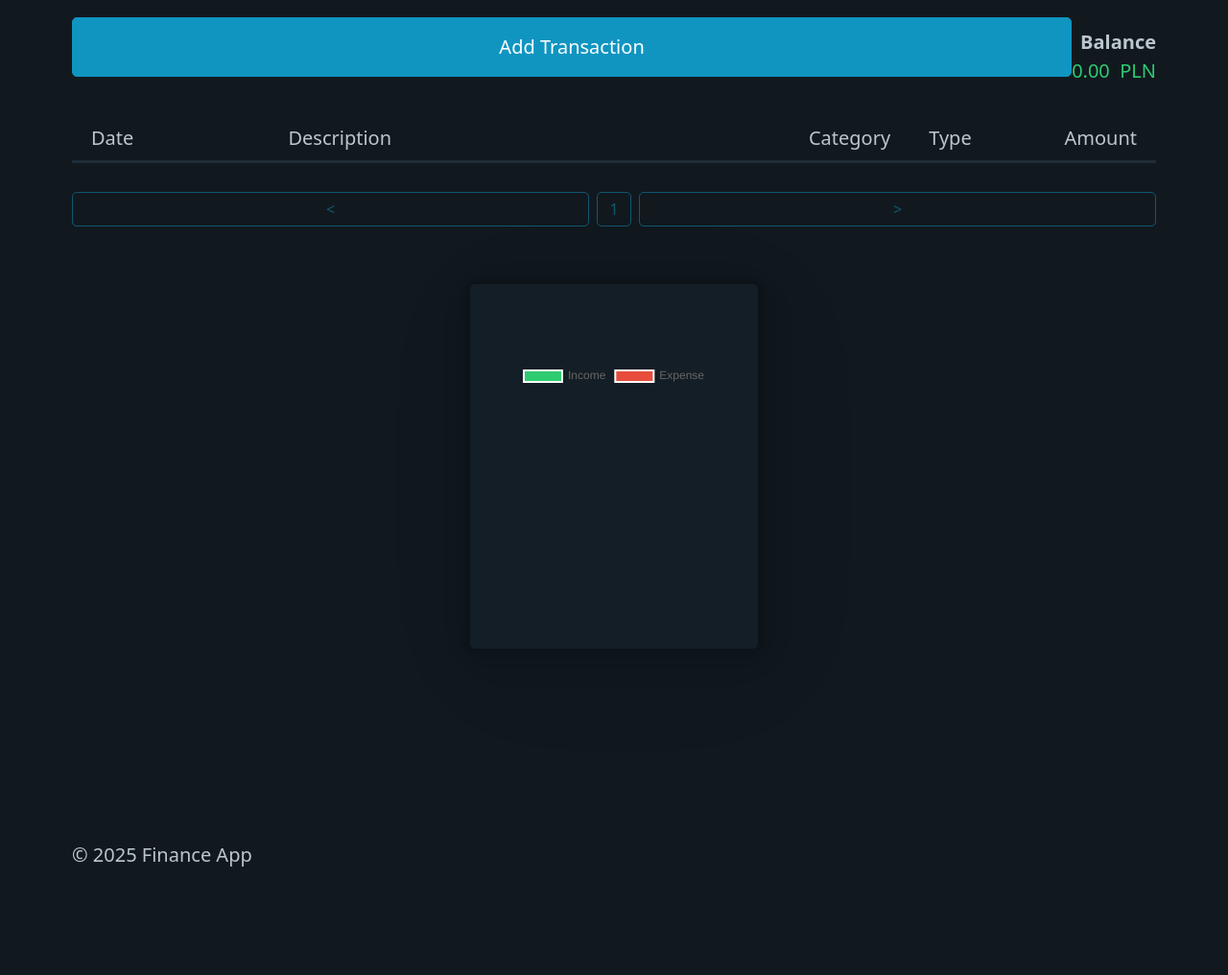
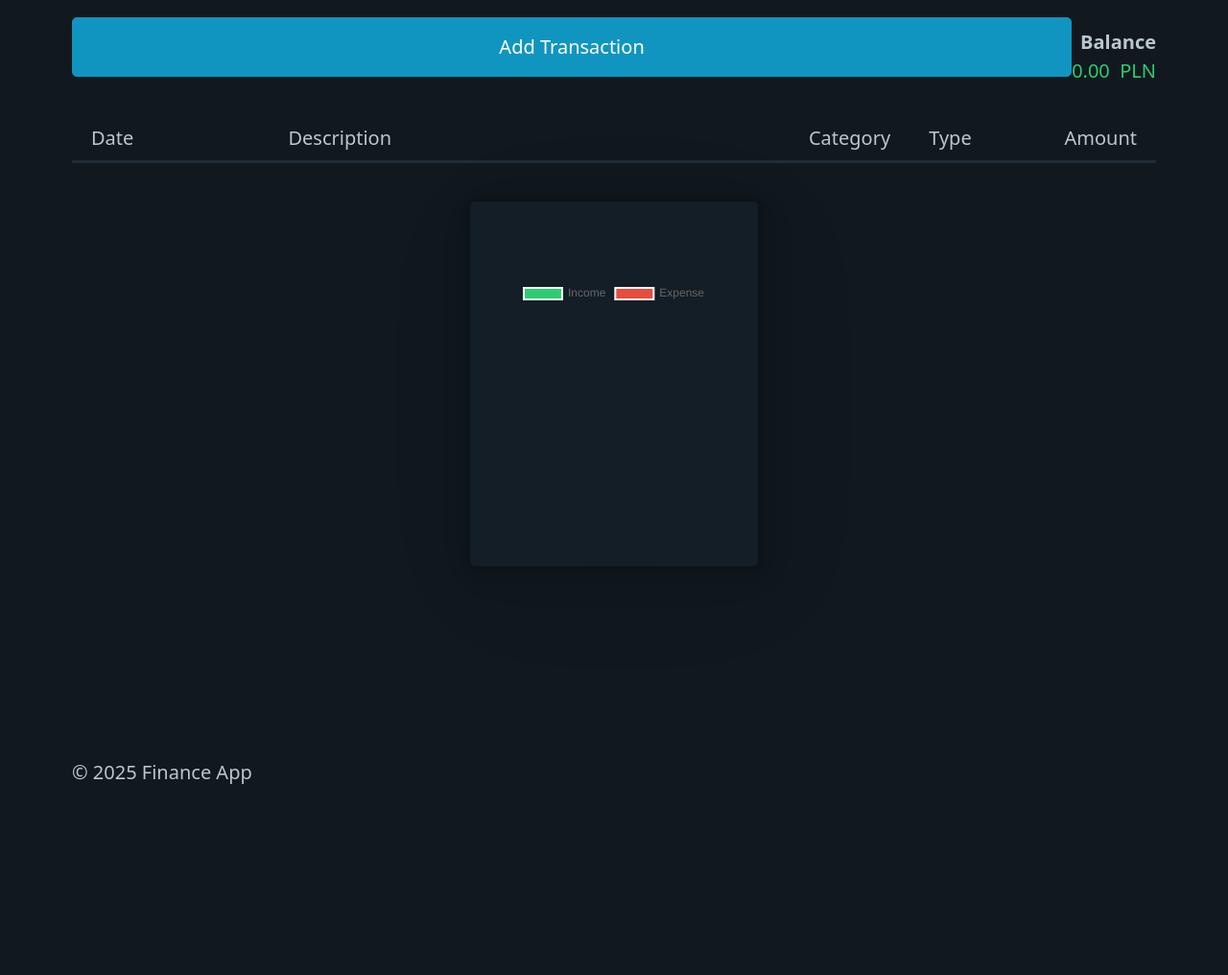
Before and after one commit to gabrielwawerski/FinanceWebApp, a Django app: page / in a window 1280 px wide. Shown: the part 292-1308 px from the top of the page at 96% size. After the commit the page ends 1109 px from the top, so only its background shows below. Run offline with Django 5.2, Linux system fonts and the light colour scheme; the visitor is signed in with stand-in values (Sample User, id 1); data that the repository does not hold is empty.

Commit message:
hide table pagination if only 1 page

```diff
--- a/app/static/app/js/dashboard.js
+++ b/app/static/app/js/dashboard.js
@@ -21,11 +21,6 @@ function dashboardApp() {
         categoryType: 'expense',
 
         init() {
-            console.log("Total pages:", this.totalPages);
-            this.$watch('currentPage', () => {
-                console.log("Visible pages:", this.visiblePages);
-            });
-
             this.updateCategoriesForType(this.isIncome ? 'income' : 'expense');
 
             // initialize chart
--- a/app/templates/app/dashboard.html
+++ b/app/templates/app/dashboard.html
@@ -67,7 +67,7 @@
 	</table>
 
 	<!-- Table Pagination -->
-	<div class="table-pagination">
+	<div class="table-pagination" x-show="totalPages > 1">
 		<!-- Previous -->
 		<button class="outline" @click="goPrevPage" :disabled="currentPage === 1">&lt;</button>
 
```
